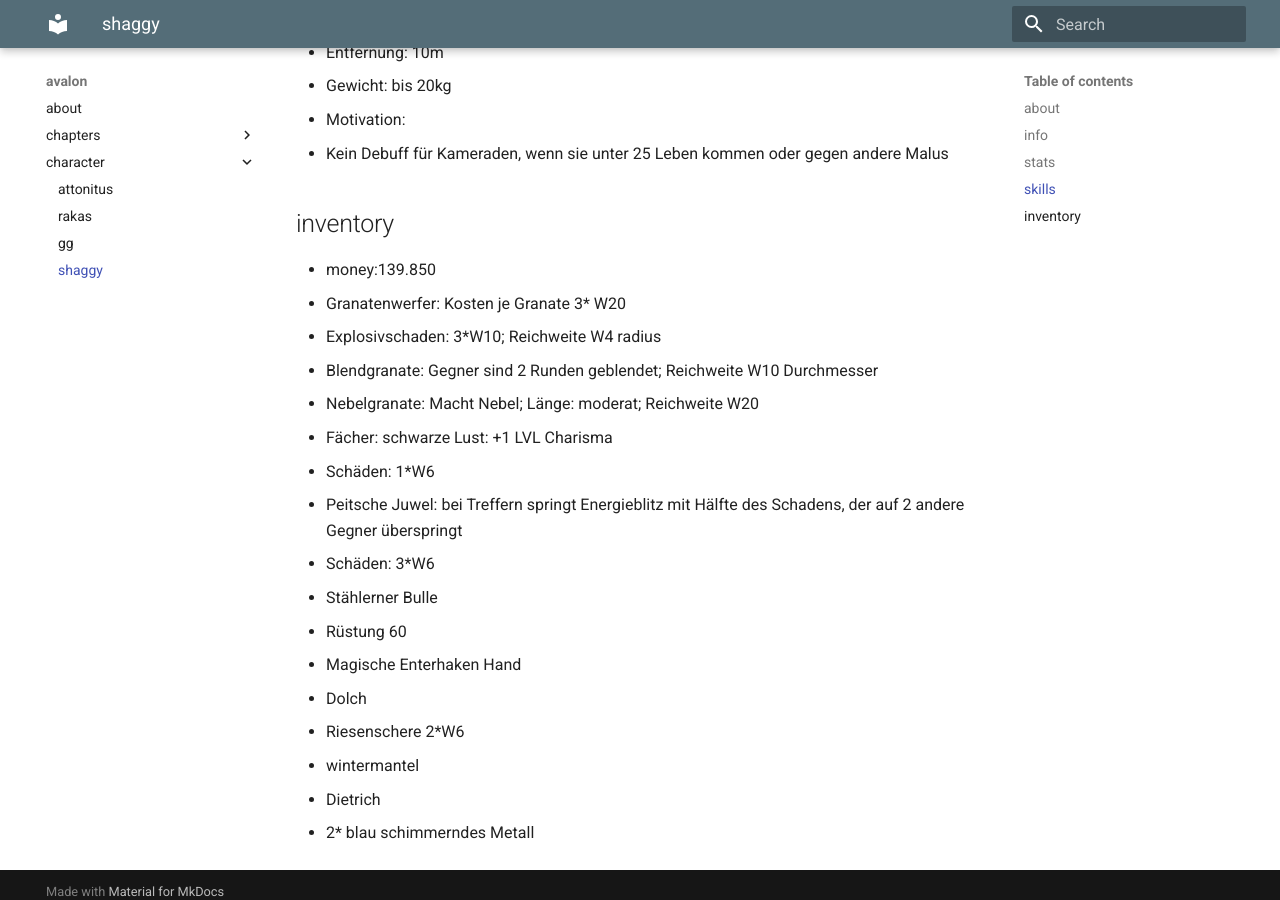
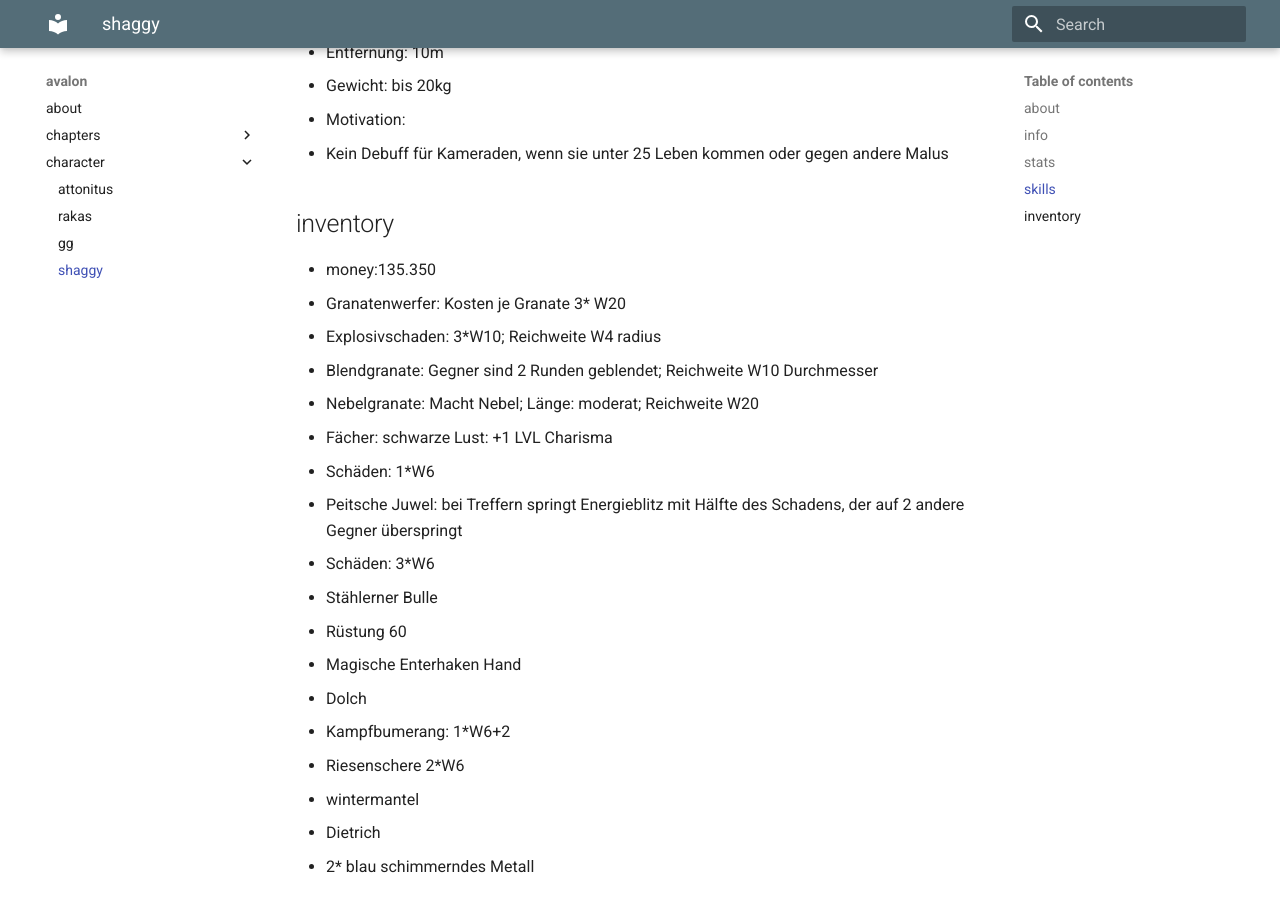
Before and after one commit to mkdocs-pnp/avalon, an MkDocs documentation site: the page built from docs/character/shaggy.md, in a window 1280 px wide and 900 px high, scrolled down 835 px. Built offline with MkDocs 1.6.1 and Material for MkDocs 9.7.7, drawn with Linux system fonts in a browser that asks for light colours.

Commit message:
Update shaggy.md

```diff
--- a/docs/character/shaggy.md
+++ b/docs/character/shaggy.md
@@ -29,7 +29,7 @@
 
 ## inventory
 
-* money:139.850
+* money:135.350
 * Granatenwerfer: Kosten je Granate 3* W20
   * Explosivschaden: 3*W10; Reichweite W4 radius
   * Blendgranate: Gegner sind 2 Runden geblendet; Reichweite W10 Durchmesser
@@ -42,6 +42,7 @@
   * Rüstung 60
 * Magische Enterhaken Hand
 * Dolch
+* Kampfbumerang: 1*W6+2
 * Riesenschere 2*W6
 * wintermantel
 * Dietrich
```
